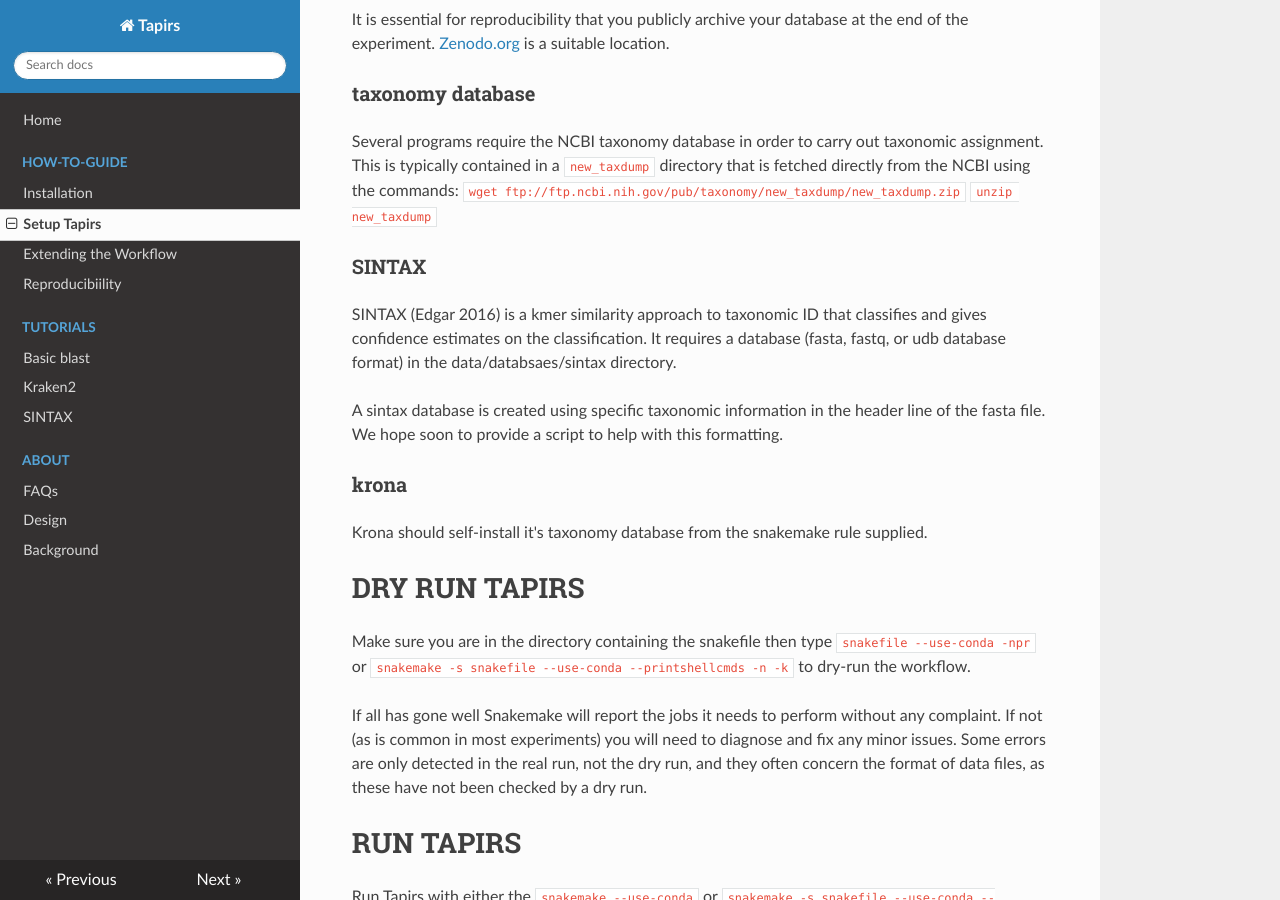
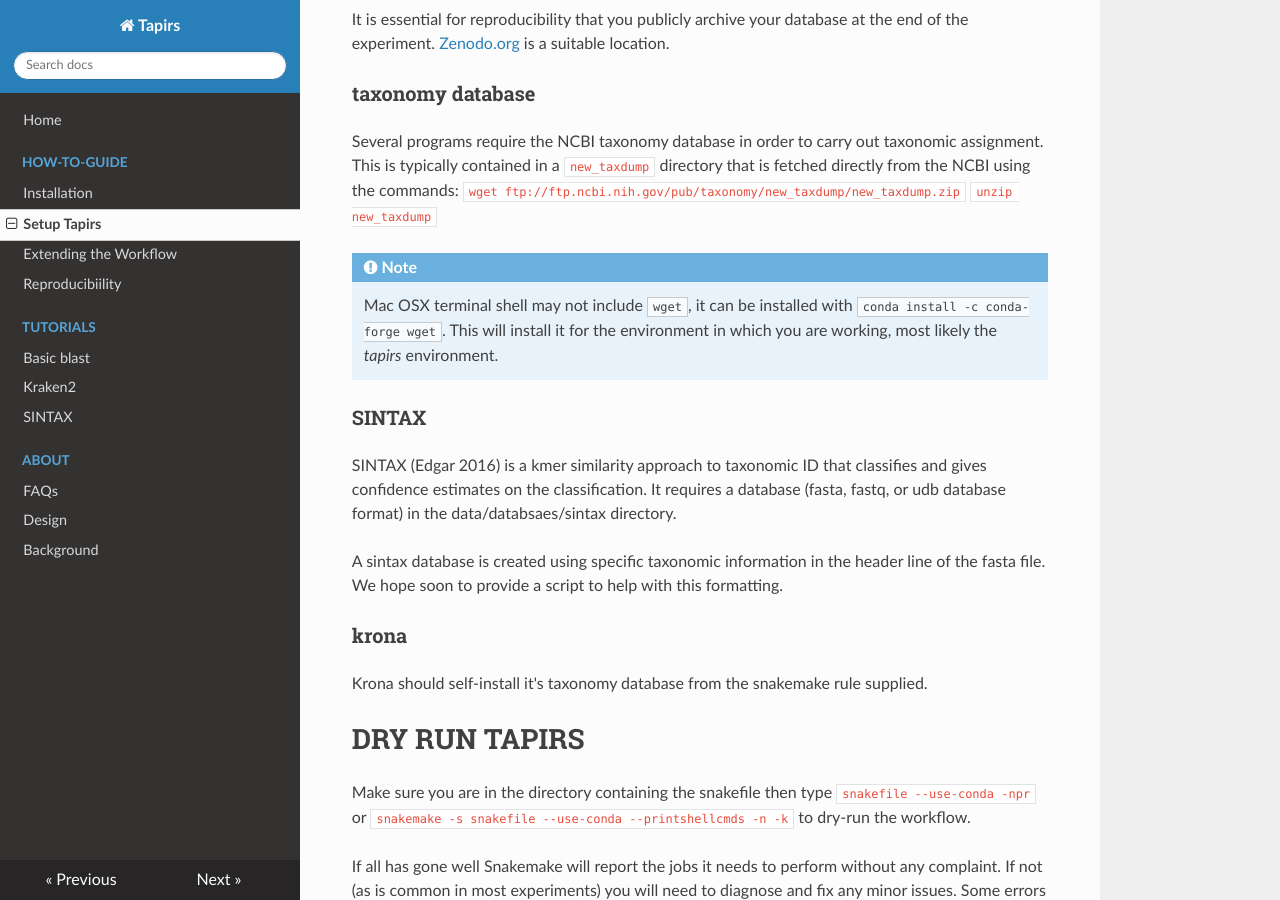
Before and after one commit to EvoHull/Tapirs, an MkDocs documentation site: the page built from docs/How-To-Guide/setup.md, in a window 1280 px wide and 900 px high, scrolled down 3301 px. Built offline with MkDocs 1.6.1, drawn with Linux system fonts in a browser that asks for light colours; nearby versions of some CDN libraries.

Commit message:
Update setup.md

```diff
--- a/docs/How-To-Guide/setup.md
+++ b/docs/How-To-Guide/setup.md
@@ -90,6 +90,9 @@ Several programs require the NCBI taxonomy database in order to carry out taxono
 `wget ftp://ftp.ncbi.nih.gov/pub/taxonomy/new_taxdump/new_taxdump.zip`
 `unzip new_taxdump`
 
+!!! note
+    Mac OSX terminal shell may not include `wget`, it can be installed with `conda install -c conda-forge wget`. This will install it for the environment in which you are working, most likely the _tapirs_ environment.
+
 ### SINTAX
 SINTAX (Edgar 2016) is a kmer similarity approach to taxonomic ID that classifies and gives confidence estimates on the classification. It requires a database (fasta, fastq, or udb database format) in the data/databsaes/sintax directory.
 
```
